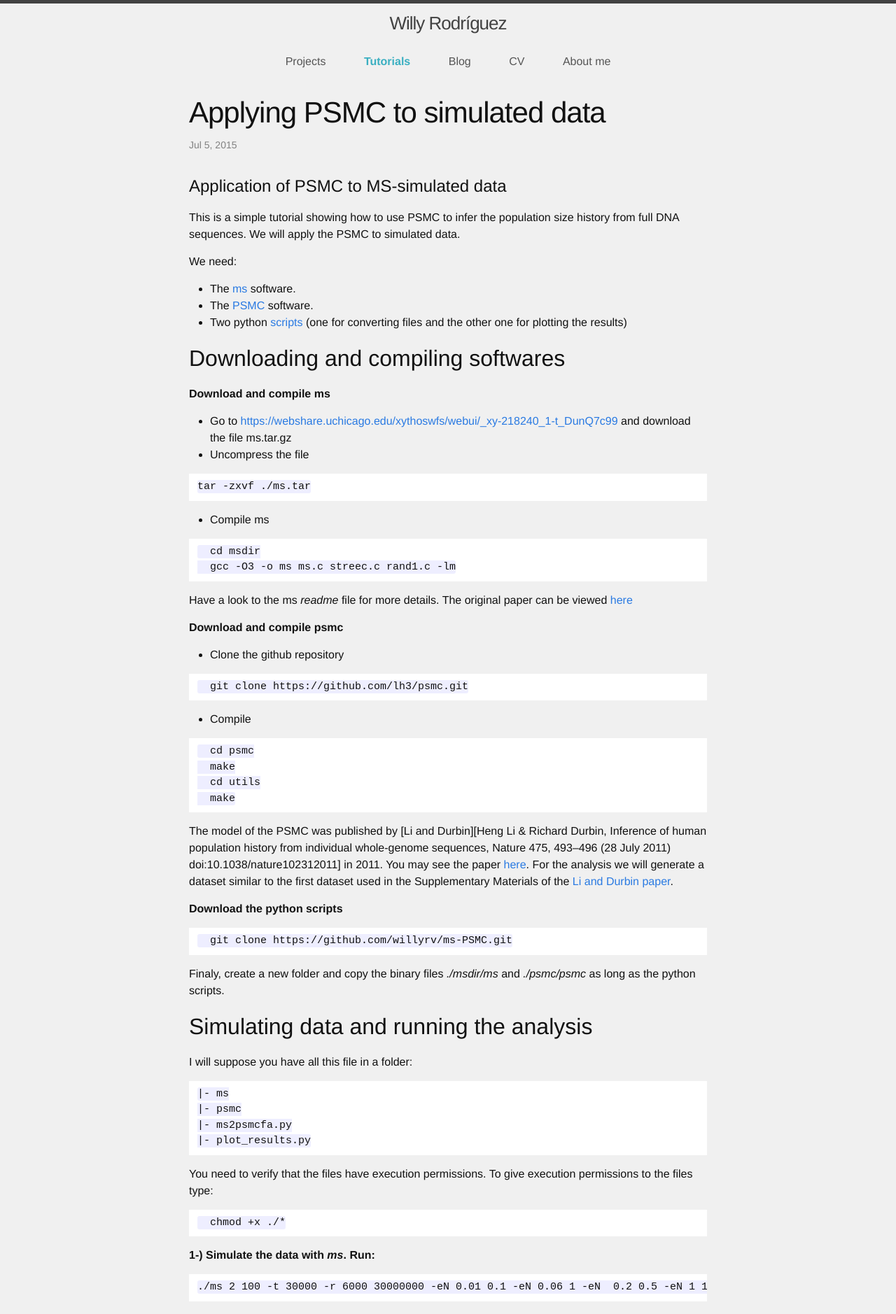
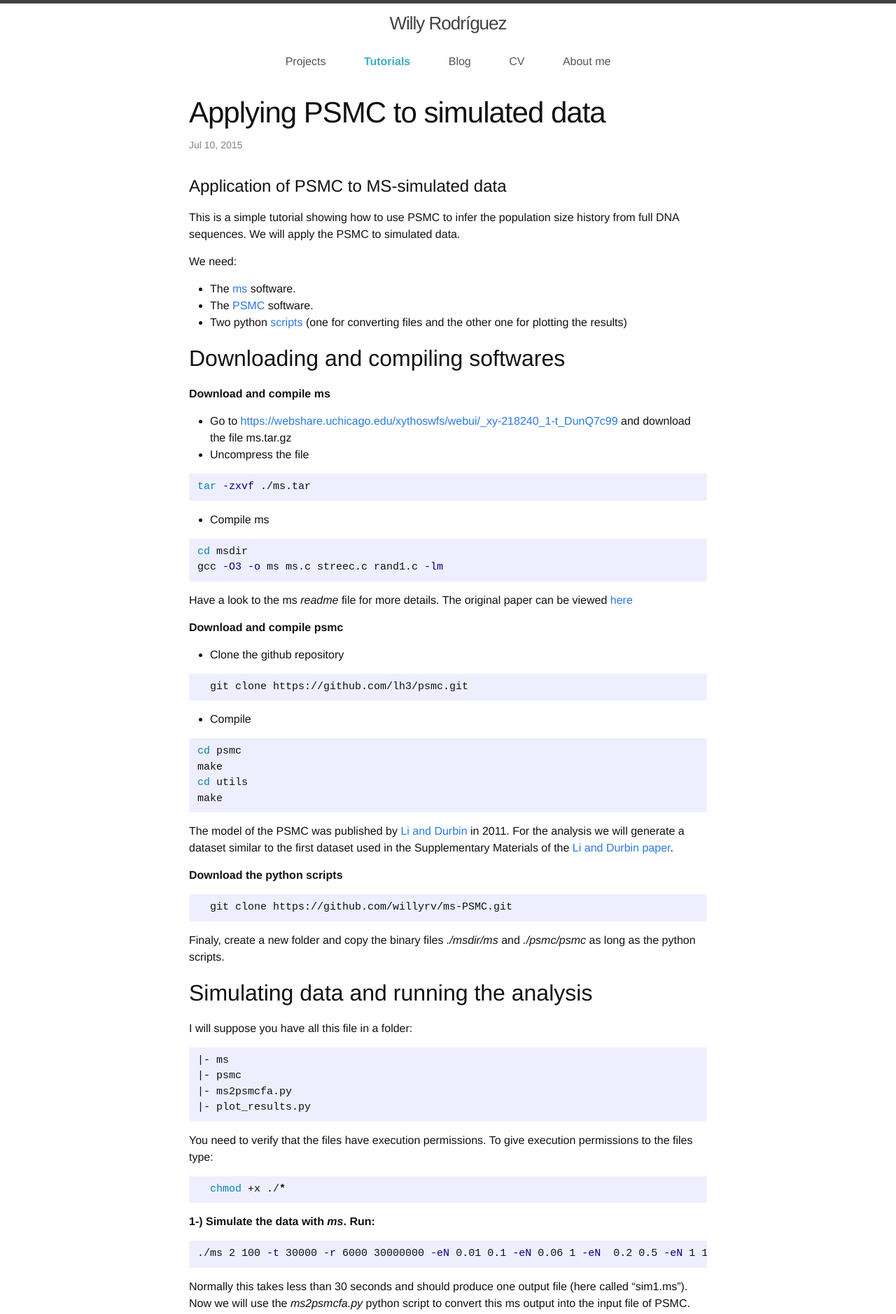
Before and after one commit to willyrv/willyrv.github.io, a Jekyll site: the page built from tutorials/bioinformatics/ms-psmc.md, in a window 1280 px wide. Shown: the top 1878 px of the page at 70% size. Built offline with Jekyll 4.4.1, drawn with Linux system fonts in a browser that asks for light colours; some of the changed text lies outside the part shown.

Commit message:
modified MS-PSMC tutorial

`````diff
--- a/css/main.scss
+++ b/css/main.scss
@@ -14,7 +14,7 @@
 $spacing-unit:     30px;
 
 $text-color:       #111;
-$background-color: #f0f0f0;
+$background-color: #ffffff;
 $brand-color:      #2a7ae2;
 
 $grey-color:       #828282;
--- a/tutorials/bioinformatics/ms-psmc.md
+++ b/tutorials/bioinformatics/ms-psmc.md
@@ -23,16 +23,16 @@
 - Go to [https://webshare.uchicago.edu/xythoswfs/webui/_xy-218240_1-t_DunQ7c99](https://webshare.uchicago.edu/xythoswfs/webui/_xy-218240_1-t_DunQ7c99) and download the file ms.tar.gz
 - Uncompress the file
 
-```
+{% highlight bash %}
 tar -zxvf ./ms.tar
-```
+{% endhighlight %}
 
 - Compile ms
 
-```
-  cd msdir
-  gcc -O3 -o ms ms.c streec.c rand1.c -lm
-```
+{% highlight bash %}
+cd msdir
+gcc -O3 -o ms ms.c streec.c rand1.c -lm
+{% endhighlight %}
 
 Have a look to the ms *readme* file for more details. The original paper can be viewed [here](http://bioinformatics.oxfordjournals.org/content/18/2/337.short)
 
@@ -40,26 +40,26 @@
 
 - Clone the github repository
 
-```
+{% highlight bash %}
   git clone https://github.com/lh3/psmc.git
-```
+{% endhighlight %}
 
 - Compile
 
-```
-  cd psmc
-  make
-  cd utils
-  make
-```
+{% highlight bash %}
+cd psmc
+make
+cd utils
+make
+{% endhighlight %}
 
-The model of the PSMC was published by [Li and Durbin][Heng Li & Richard Durbin, Inference of human population history from individual whole-genome sequences,  Nature 475, 493–496 (28 July 2011) doi:10.1038/nature102312011] in 2011. You may see the paper [here](http://www.nature.com/articles/nature10231). For the analysis we will generate a dataset similar to the first dataset used in the Supplementary Materials of the [Li and Durbin paper](http://www.nature.com/articles/nature10231).
+The model of the PSMC was published by [Li and Durbin][1] in 2011. For the analysis we will generate a dataset similar to the first dataset used in the Supplementary Materials of the [Li and Durbin paper](http://www.nature.com/articles/nature10231).
 
 **Download the python scripts**
 
-```
+{% highlight bash %}
   git clone https://github.com/willyrv/ms-PSMC.git
-```
+{% endhighlight %}
 
 Finaly, create a new folder and copy the binary files *./msdir/ms* and *./psmc/psmc* as long as the python scripts.
 
@@ -68,57 +68,60 @@
 
 I will suppose you have all this file in a folder:
 
-```
+{% highlight bash %}
 |- ms
 |- psmc
 |- ms2psmcfa.py
 |- plot_results.py
-```
+{% endhighlight %}
 
 You need to verify that the files have execution permissions. To give execution permissions to the files type:
 
-```
+{% highlight bash %}
   chmod +x ./*
-```
+{% endhighlight %}
 
 **1-) Simulate the data with *ms*. Run:**
 
-```
+{% highlight bash %}
 ./ms 2 100 -t 30000 -r 6000 30000000 -eN 0.01 0.1 -eN 0.06 1 -eN  0.2 0.5 -eN 1 1 -eN 2 2 -p 8  > sim1.ms
-```
+{% endhighlight %}
 
 Normally this takes less than 30 seconds and should produce one output file (here called “sim1.ms”). Now we will use the *ms2psmcfa.py* python script to convert this ms output into the input file of PSMC.
 
 **2-) Run:**
 
-```
+{% highlight bash %}
   ./ms2psmcfa.py ./sim1.ms > sim1.psmcfa
-```
+{% endhighlight %}
 
 This creates the file “sim1.psmcfa” which is the input of PSMC. (This step is also fast, less than 30 seconds). Now we can run the PSMC analysis. For explanations about the parameters, see the [README](https://github.com/lh3/psmc/blob/master/README) file of PSMC.
 
 **3-) Run:**
 
-```
+{% highlight bash %}
   ./psmc -N25 -t15 -r5 -p 4+25*2+4+6 -o dem_history_sim1.psmc ./sim1.psmcfa
-```
+{% endhighlight %}
 
 This is a bit long (about 3 hours). At the end, you should get a file like [this](http://wrodrigu.perso.math.cnrs.fr/GTPB/tutorial_psmc/result_files/dem_history_sim1.psmc)
 
-If you don't want to wait, download the result file
-```
+If you don't want to wait, you can download the result file
+
+{% highlight bash %}
   wget http://wrodrigu.perso.math.cnrs.fr/GTPB/tutorial_psmc/result_files/dem_history_sim1.psmc
-```
+{% endhighlight %}
 
 Once the psmc analysis is finished, you can plot the results.
 
 **4-) Run:**
 
-```
+{% highlight bash %}
   ./plot_results.py
-````
+{% endhighlight %}
 
 And you will finally get a figure with the inferred demographic history (dashed blue line) and the real history (continuous black line) corresponding to the *ms* command.
 ![results](./ms-PSMC_results.png "Results")
 
 You can also plot the psmc results by using the perl script *utils/psmc_plot.pl* wich comes with the PSMC software.
+
+[1]: http://www.nature.com/articles/nature10231 "Heng Li & Richard Durbin, Inference of human population history from individual whole-genome sequences,  Nature 475, 493–496 (28 July 2011) doi:10.1038/nature102312011"
`````
Also changed, not shown: other parts of tutorials/bioinformatics/ms-psmc.md (+1 -1 lines), 1 other file.
